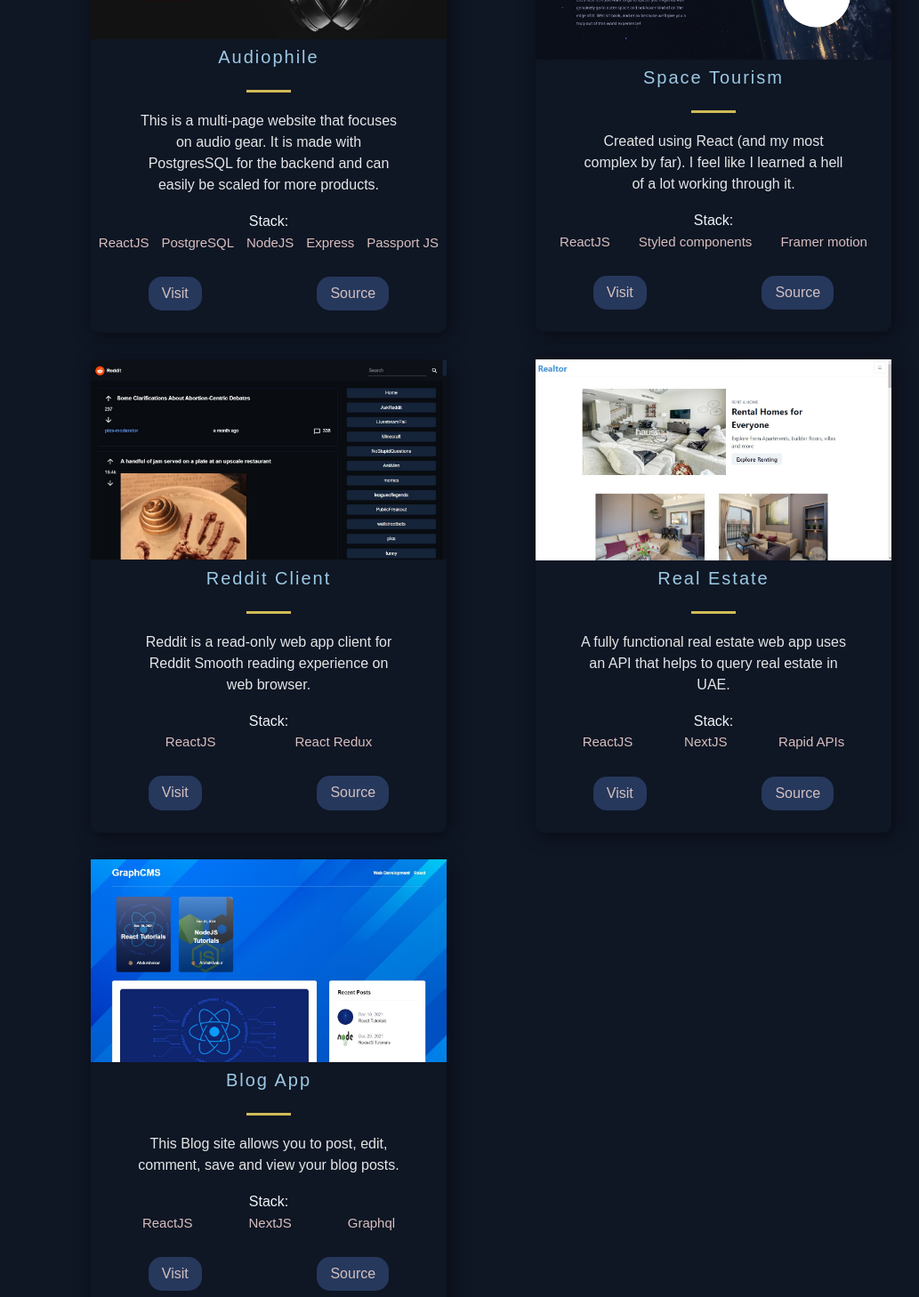
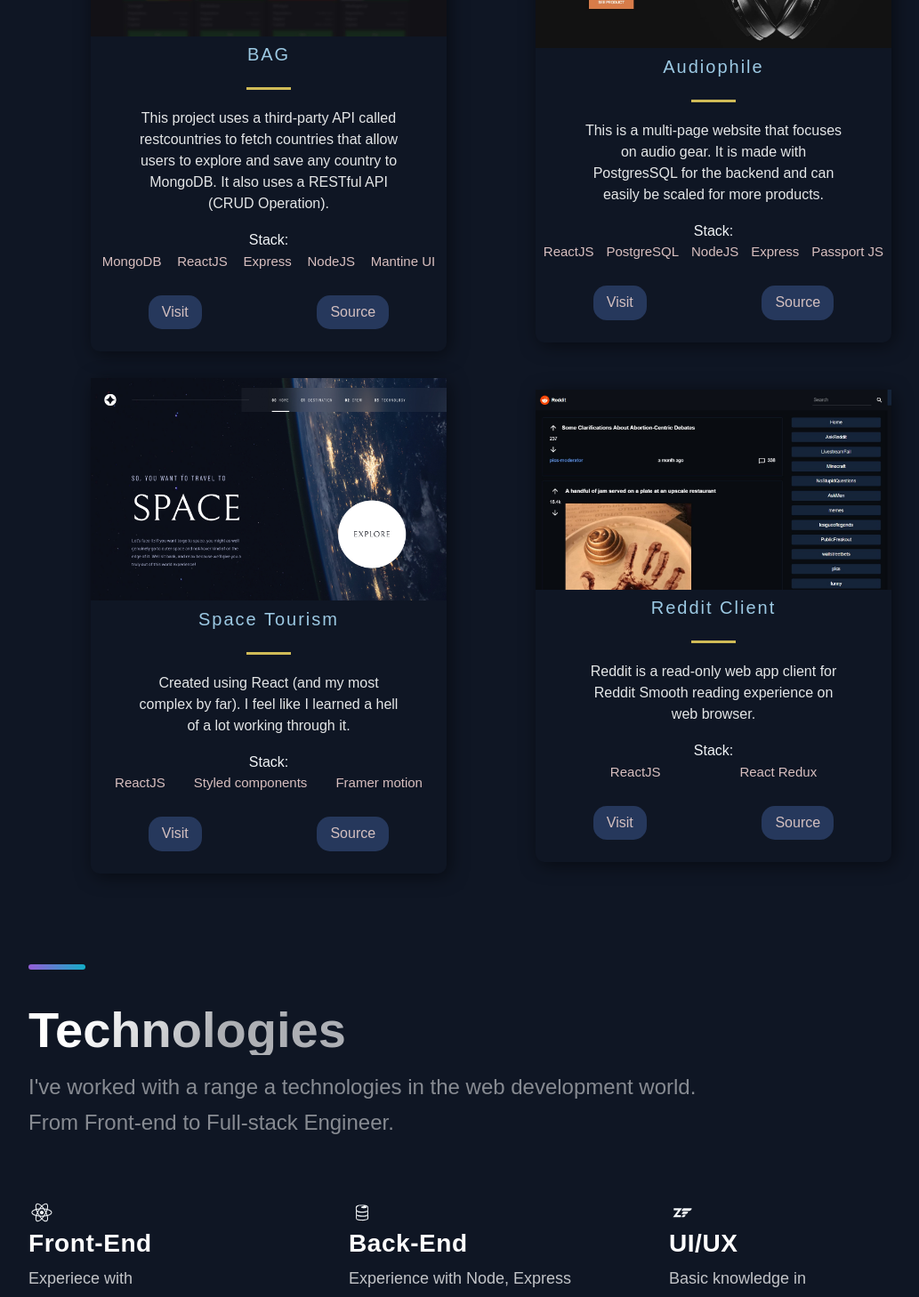
Before and after one commit to Abdulshakur24/Portfolio, a React (Create React App) app: page / in a window 1280 px wide. Shown: the part 1000-2458 px from the top of the page at 89% size, without its empty margins (88-1121 px from the left). Built offline with nearby package versions, Linux system fonts and the light colour scheme.

Commit message:
new project.

```diff
--- a/src/constants/constants.js
+++ b/src/constants/constants.js
@@ -7,6 +7,16 @@ export const info = {
 };
 
 export const projects = [
+  {
+    title: "BAG",
+    description:
+      "This project uses a third-party API called restcountries to fetch countries that allow users to explore and save any country to MongoDB. It also uses a RESTful API (CRUD Operation).",
+    image: require("../assets/bag.jpg"),
+    tags: ["MongoDB", "ReactJS", "Express", "NodeJS", "Mantine UI"],
+    source: "https://github.com/Abdulshakur24/bag-challenge",
+    visit: "https://bag-2022.herokuapp.com/",
+    id: 0,
+  },
   {
     title: "Audiophile",
     description:
@@ -36,26 +46,6 @@ export const projects = [
     source: "https://github.com/Abdulshakur24/reddits-client",
     visit: "https://reddit-clients.netlify.app/",
     id: 3,
-  },
-  {
-    title: "Real Estate",
-    description:
-      "A fully functional real estate web app uses an API that helps to query real estate in UAE.",
-    image: require("../assets/realtor.jpg"),
-    tags: ["ReactJS", "NextJS", "Rapid APIs"],
-    source: "https://github.com/Abdulshakur24/real-estate",
-    visit: "https://real-estate-rouge.vercel.app/",
-    id: 4,
-  },
-  {
-    title: "Blog App",
-    description:
-      "This Blog site allows you to post, edit, comment, save and view your blog posts.",
-    image: require("../assets/blog.jpg"),
-    tags: ["ReactJS", "NextJS", "Graphql"],
-    source: "https://github.com/Abdulshakur24/blog_app",
-    visit: "https://blog-app-bice.vercel.app/",
-    id: 5,
   },
 ];
 
```
